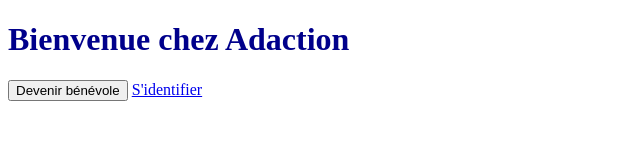
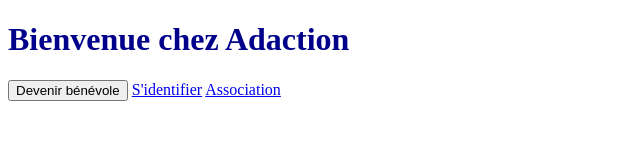
Before and after one commit to ThePhenixBlack/Adaction, a plain HTML site: page adaction-front/index.html in a window 1280 px wide. Shown: the whole page, without its empty margins (0-640 px from the left). Drawn offline with Linux system fonts and the light colour scheme.

Commit message:
add btn association

```diff
--- a/adaction-front/index.html
+++ b/adaction-front/index.html
@@ -15,6 +15,7 @@
         <div id="btn-container">
             <button id="btn-new-volunteer">Devenir bénévole</button>
             <a id="btn-connect" href="/adaction-front/pages/login.html">S'identifier</a>
+            <a id="btn-association" href="/adaction-front/pages/association.html">Association</a>
         </div>
     </section>
     <section>
```
